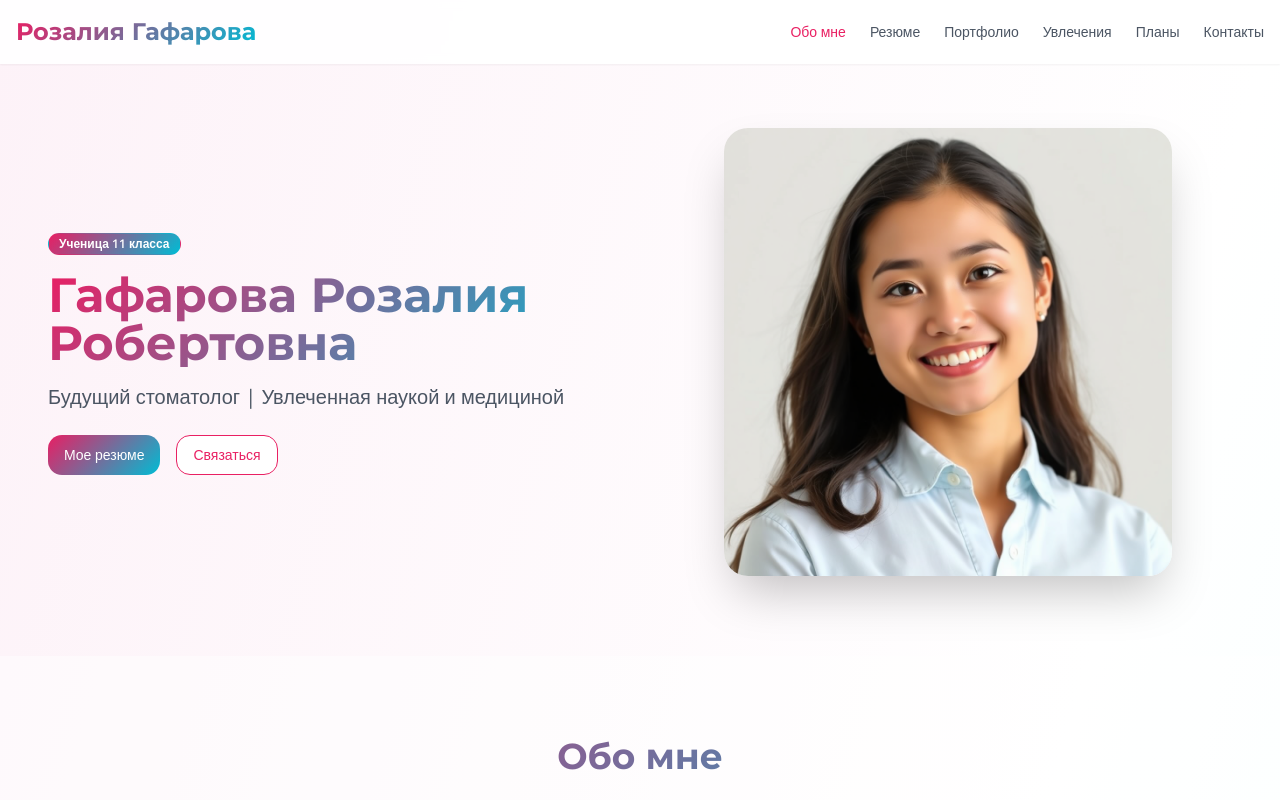
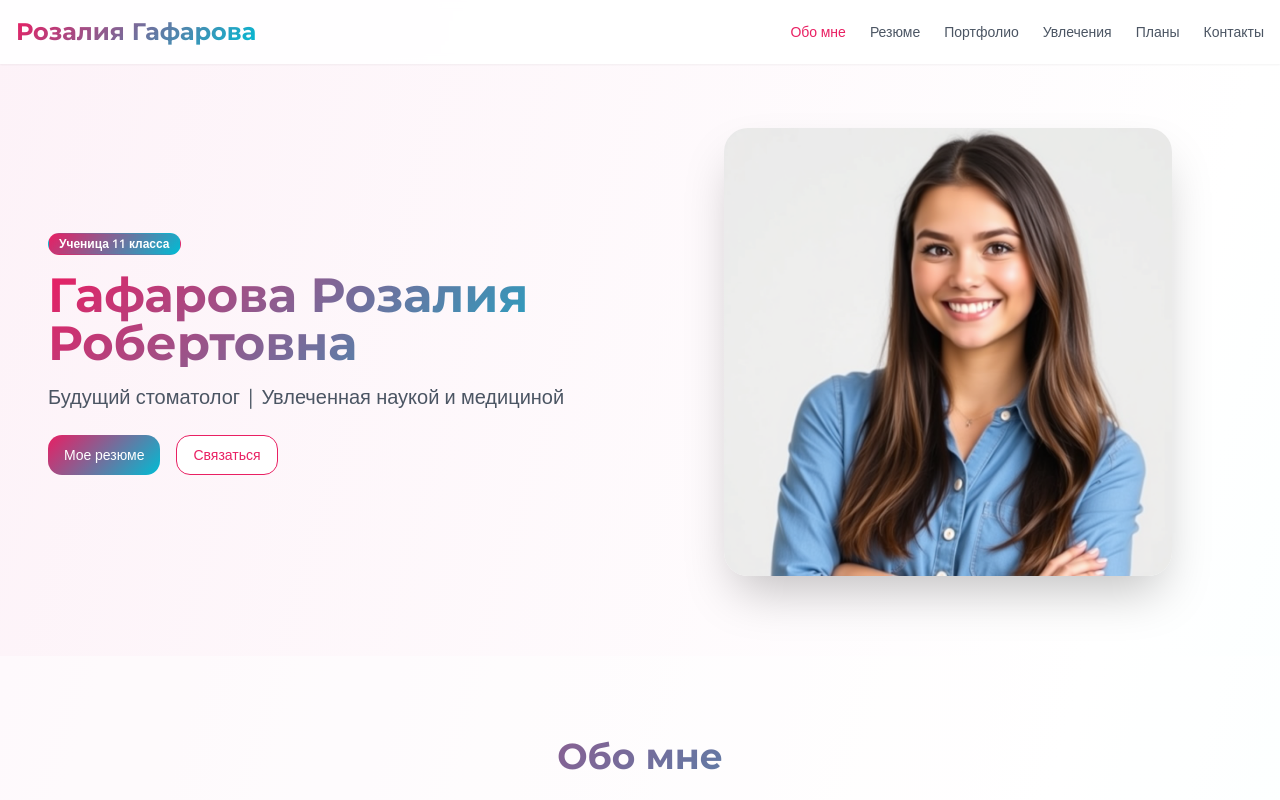
Before and after one commit to pr-poehali-dev/student-portfolio-project, a React (Vite) app: page / in a window 1280 px wide. Shown: the top 800 px of the page. Built offline with nearby package versions, Linux system fonts and the light colour scheme.

Commit message:
Добавить знамя фото

```diff
--- a/src/pages/Index.tsx
+++ b/src/pages/Index.tsx
@@ -74,7 +74,7 @@ const Index = () => {
             </div>
             <div className="flex-1 animate-scale-in">
               <img
-                src="/img/497ed374-b2d6-44ff-94f6-c133796e6b10.jpg"
+                src="/img/f21e4370-5d6c-4319-9f24-1cadb5d55a51.jpg"
                 alt="Розалия Гафарова"
                 className="rounded-3xl shadow-2xl w-full max-w-md mx-auto"
               />
```
Also changed, not shown: 1 other file (tests, documents, lock files or other folders).
